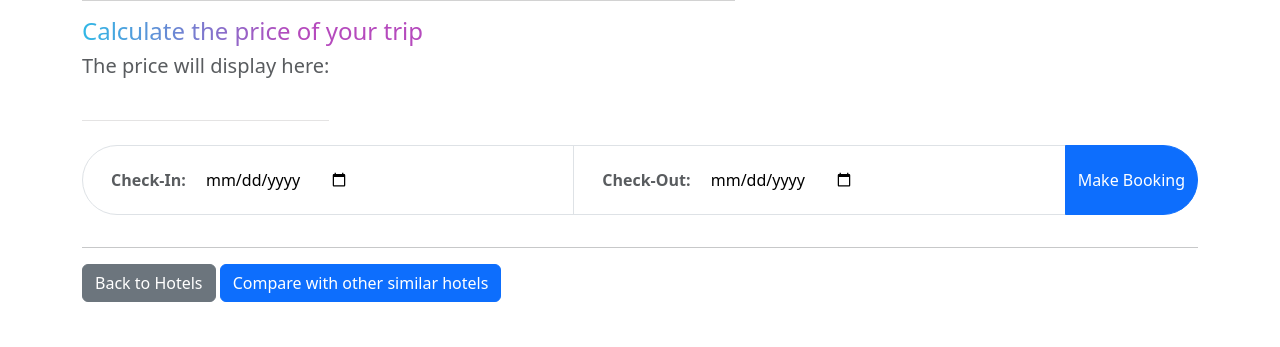
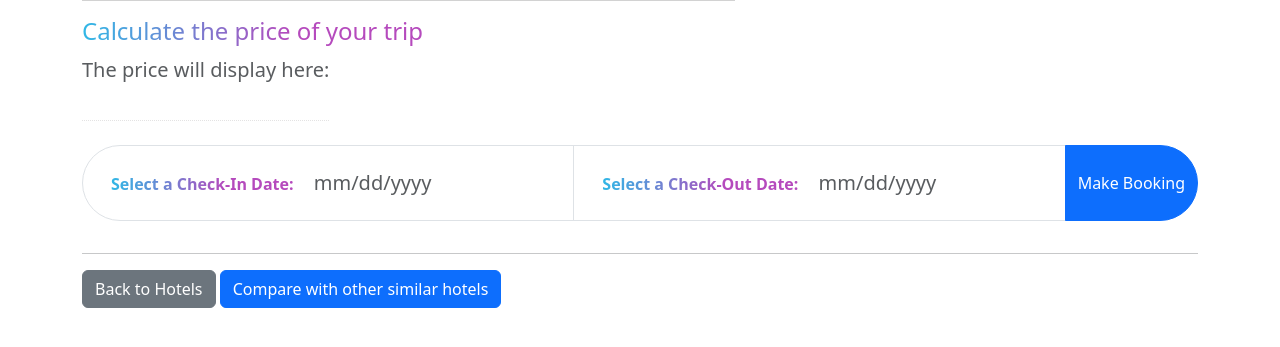
Before and after one commit to WesleyErasmus/oop_hotel_booking_app_php, a PHP site: page /pages/booking.php?id=1 in a window 1280 px wide. Shown: the part 306-653 px from the top of the page. Run offline with PHP 8.4, Linux system fonts and the light colour scheme; data that the repository does not hold is empty.

Commit message:
[ booking.php & viewBooking.css ]: updated styling

```diff
--- a/components/compareHotelModal.php
+++ b/components/compareHotelModal.php
@@ -66,7 +66,6 @@
                            </div>
                        </div> <!-- End of hotel display by id function -->
                    </div>
-
 
                </div>
                <div class="modal-body">
--- a/css/viewBooking.css
+++ b/css/viewBooking.css
@@ -12,13 +12,32 @@ input[type=date] {
     border: none !important;
 }
 
+.form-control input {
+    border: none;
+    outline: 0;
+}
+
+/* Date input calendar icon styling */
+input[type="date"]::-webkit-calendar-picker-indicator {
+    background: transparent;
+    bottom: 0;
+    color: transparent;
+    cursor: pointer;
+    height: auto;
+    left: 0;
+    position: absolute;
+    right: 0;
+    top: 0;
+    width: auto;
+}
+
 /* calc-title = Total cost calculator pre-appended title */
 label {
     padding-left: 1.75rem !important;
     background-color: transparent !important;
 }
 
-.calc-title {
+.gradient-text {
     color: #30b8e6;
     background-image: -webkit-linear-gradient(0deg, #30b8e6 0%, #b54abd 61%);
     background-clip: text;
@@ -28,12 +47,8 @@ label {
 }
 
 .cost-auto-display {
-    border-bottom: 0.1px solid rgb(228, 227, 227);
+    border-bottom: 0.1px dotted rgb(228, 227, 227);
     height: 75px;
-}
-
-.cost-auto-display h5 {
-    color: #30b8e6;
 }
 
 /* Modal - Compare hotel styling */
--- a/pages/booking.php
+++ b/pages/booking.php
@@ -35,9 +35,9 @@ $conn = $conn->getConnection();
 
                             <!-- Hotel star for loop iterating iterating as many times as the hotel rating value -->
                             <?php
-                                for ($i = 0; $i < $hotel['rating']; $i++) {
-                                    echo '<i class="bi bi-star-fill" style="color: gold;"></i>';
-                                }; ?>
+                            for ($i = 0; $i < $hotel['rating']; $i++) {
+                                echo '<i class="bi bi-star-fill" style="color: gold;"></i>';
+                            }; ?>
 
                         </div>
                     </div>
@@ -70,29 +70,26 @@ $conn = $conn->getConnection();
     <!-- Total cost form -->
     <form class="calc-cost-form rounded-5 pt-0" method="post" action="" style="padding: 2rem;">
         <div>
-            <span class="h4 calc-title">Calculate the price of your trip</span>
+            <span class="h4 gradient-text">Calculate the price of your trip</span>
         </div>
 
         <!-- Auto display total cost -->
-        <div class="h5 cost-auto-display text-muted mb-4 pt-2 float-start">
+        <div class="lead cost-auto-display text-muted mb-4 pt-2 float-start">
             The price will display here:
             <h5 class="mt-2">
                 <span id="totalCost"></span>
             </h5>
         </div>
 
-        <div></div>
-
-
         <div class="input-group">
-
             <!-- Check-in -->
-            <label class="form-control rounded-start-pill text-muted" for="checkindate"><b>Check-In:</b>
-                <input type="date" id="checkindate" name="checkindate" required></label>
+            <label class="form-control rounded-start-pill text-muted" for="checkindate"><b><span class="gradient-text">Select a Check-In Date: </span></b>
+                <input type="date" id="checkindate" name="checkindate" class="lead text-muted" required>
+            </label>
 
             <!-- Check-out -->
-            <label class="form-control text-muted" for="checkoutdate"><b>Check-Out:</b>
-                <input type="date" id="checkoutdate" name="checkoutdate" required></label>
+            <label class="form-control text-muted" for="checkoutdate"><b><span class="gradient-text">Select a Check-Out Date: </span></b>
+                <input type="date" id="checkoutdate" name="checkoutdate" class="lead text-muted" required></label>
 
             <!-- Submit button -->
             <input type="submit" value="Make Booking" class="btn btn-primary rounded-end-pill">
```
